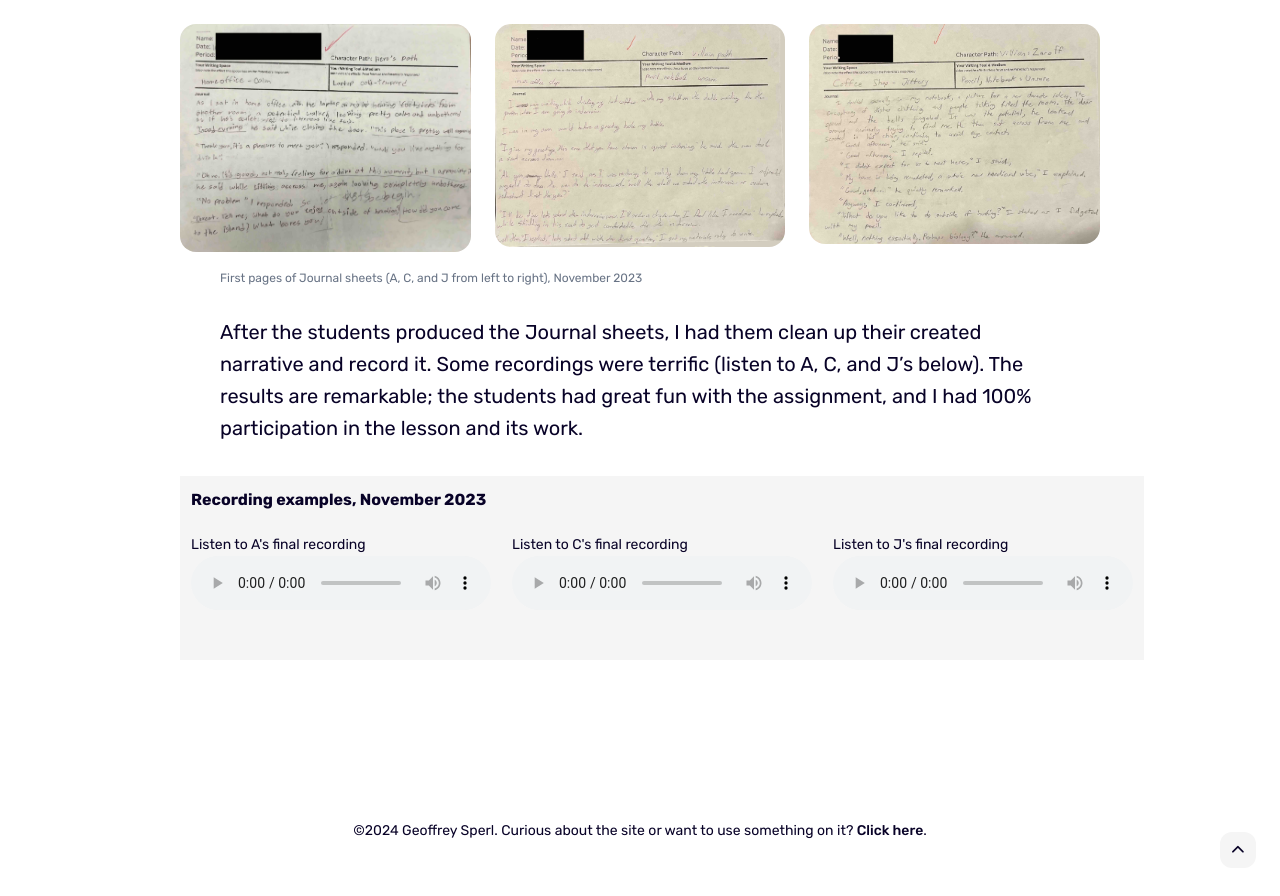
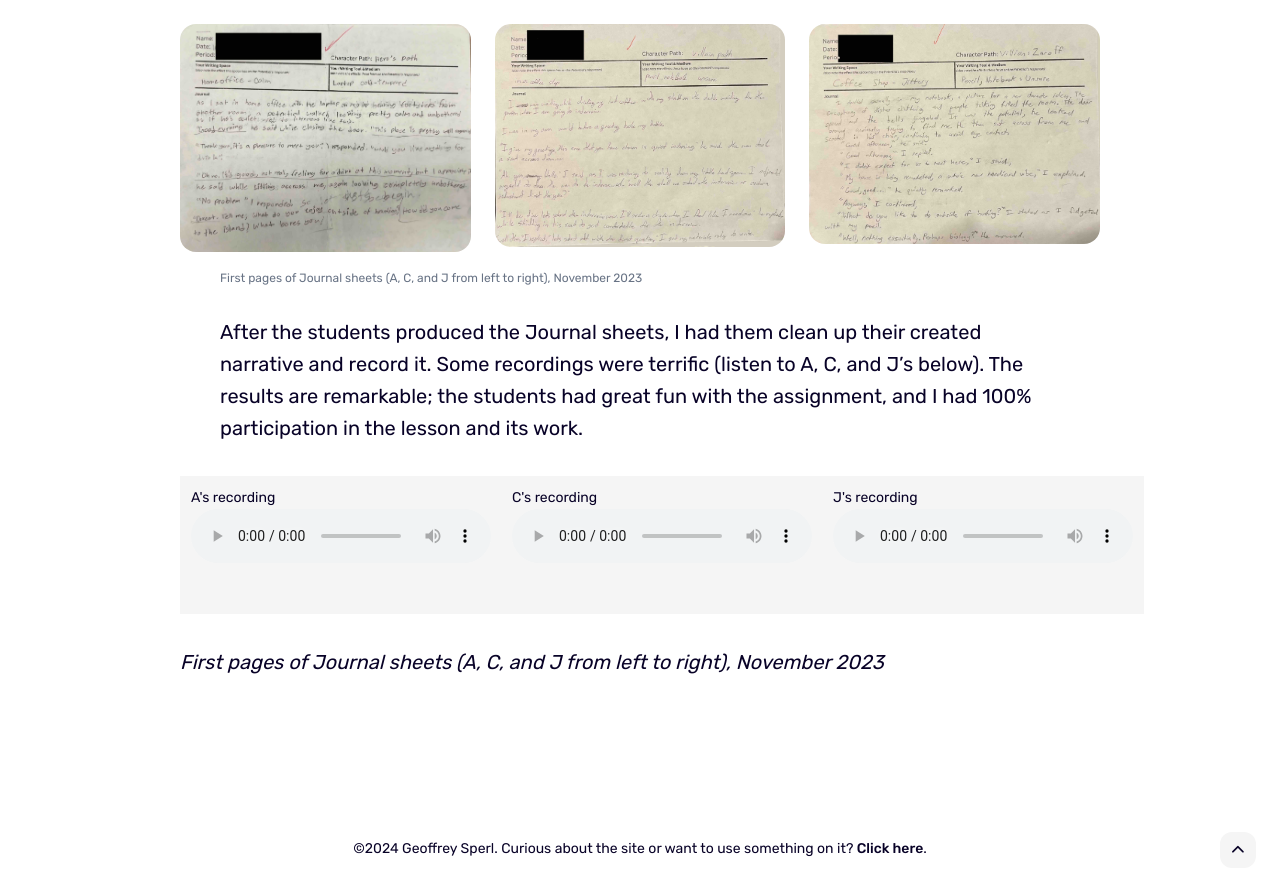
Before and after one commit to geoffreysperl/teaching, a Jekyll site: the page built from _pages/innovative.md, in a window 1280 px wide and 900 px high, scrolled down 1507 px. Shown: the top 896 px of the window. Built offline with Jekyll 4.4.1, drawn with Linux system fonts in a browser that asks for light colours.

Commit message:
Added caption to audio table.

```diff
--- a/_pages/innovative.md
+++ b/_pages/innovative.md
@@ -37,32 +37,28 @@ After the students produced the Journal sheets, I had them clean up their create
 
 <div class="gallery-box">
 <table  align="center">
-  <thead>
-    <tr>
-      <th colspan="3">Recording examples, November 2023</th>
-    </tr>
-  </thead>
   <tbody>
     <tr>
       <td><figure>
-  <figcaption>Listen to A's final recording</figcaption>
+  <figcaption>A's recording</figcaption>
   <audio controls src="/media/a.mp3">
   </audio>
 </figure></td>
       <td><figure>
-  <figcaption>Listen to C's final recording</figcaption>
+  <figcaption>C's recording</figcaption>
   <audio controls src="/media/c.mp3">
   </audio>
 </figure></td>
       <td>
       <figure>
-  <figcaption>Listen to J's final recording</figcaption>
+  <figcaption>J's recording</figcaption>
   <audio controls src="/media/j.mp3">
   </audio>
 </figure></td>
     </tr>
   </tbody>
 </table>
+<em>First pages of Journal sheets (A, C, and J from left to right), November 2023</em>
 </div>
 
 
```
